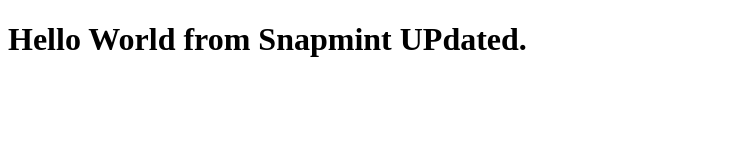
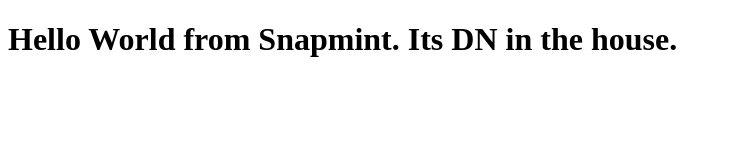
Before and after one commit to alvinjoseph7/snap-tut, a plain HTML site: page index.html in a window 1280 px wide. Shown: the whole page, without its empty margins (0-731 px from the left). Drawn offline with Linux system fonts and the light colour scheme.

Commit message:
Update index.html

```diff
--- a/index.html
+++ b/index.html
@@ -6,7 +6,7 @@
   </head>
   <body>
     <h1>
-      Hello World from Snapmint UPdated.
+      Hello World from Snapmint. Its DN in the house.
     </h1>
   </body>
 </html>
```
